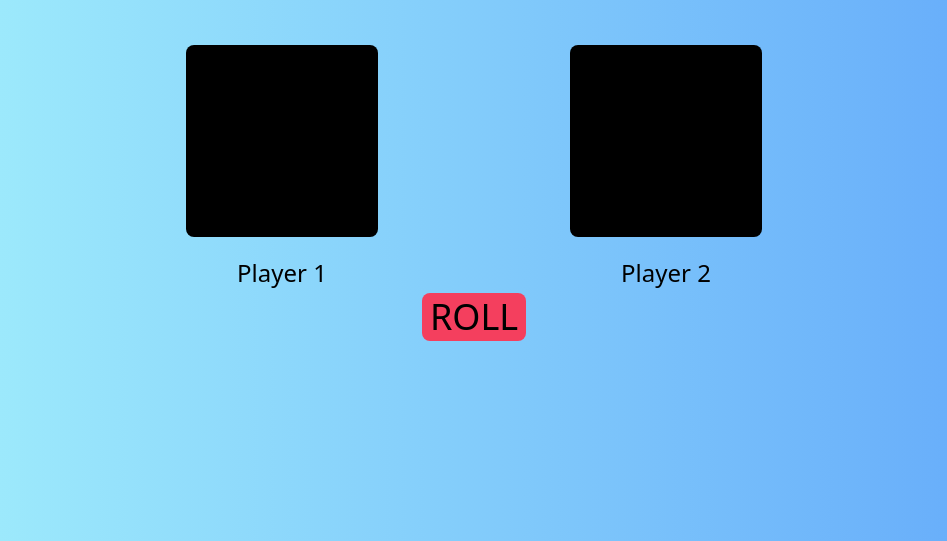
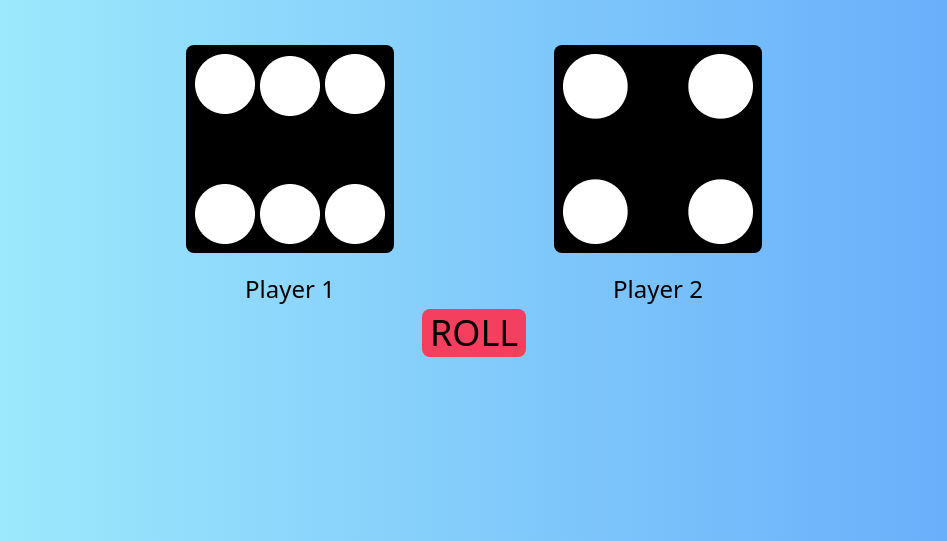
Before and after one commit to ZorageV/Dice-Game, a website built with Vite: page index.html in a window 1280 px wide. Both pictures are taken after a click on the button "ROLL". Shown: the part 259-800 px from the top of the page, without its empty margins (166-1113 px from the left). Built offline with nearby package versions, Linux system fonts and the light colour scheme.

Commit message:
Completed

```diff
--- a/index.html
+++ b/index.html
@@ -10,11 +10,12 @@
 </head>
 <body class="bg-gradient-to-r from-cyan-200 to-blue-400">
     <div class="bg-transparent text-black w-1/2 h-48 text-6xl grid justify-center items-center mx-auto mt-16 rounded-lg">
-        <h1>Winner is Player 1</h1>
+        <h1 id="winner">Winner is Player 1</h1>
     </div>
     <div class="w-1/2 px-8 mx-auto mt-12 flex justify-between">
         <div>
-            <div class="w-48 h-48 bg-black rounded-lg">
+            <div class="w-52 h-52 bg-black rounded-lg grid items-center justify-center">
+                <img id="dice1" src="images/1.png" alt="dice 1">
             </div>
             <div class="bg-transparent text-black rounded-xl mt-4 text-2xl">
                 <h3 class="flex justify-center py-1">
@@ -25,7 +26,8 @@
             </div>
         </div>
         <div>
-            <div class="w-48 h-48 bg-black rounded-lg">
+            <div class="w-52 h-52 bg-black rounded-lg grid items-center justify-center">
+                <img id="dice2" src="images/1.png" alt="dice 1">
             </div>
             <div class="bg-transparent text-black rounded-xl mt-4 text-2xl">
                 <h3 class="flex justify-center py-1">
@@ -37,7 +39,7 @@
         </div>
     </div>
     <div class="w-fit h-fit bg-rose-500 rounded-lg text-4xl py-1 px-2 mx-auto">
-        <button>ROLL</button>
+        <button id="roll">ROLL</button>
     </div>
 </body>
 <script src="script.js "></script>
--- a/script.js
+++ b/script.js
@@ -0,0 +1,25 @@
+let btn = document.getElementById("roll")
+let images=["images/1.png", "images/2.png", "images/3.png", "images/4.png", "images/5.png", "images/6.png"]
+btn.addEventListener('click', function(){
+    let dice1=document.getElementById("dice1")
+    let dice2=document.getElementById("dice2")
+    let random1 = Math.floor(Math.random()*6)
+    let random2 = Math.floor(Math.random()*6)
+    while(true){
+        if(random1!=random2){
+            break;
+        }
+        else{
+            random2 = Math.floor(Math.random()*6)
+        }
+    }
+    dice1.setAttribute("src", images[random1])
+    dice2.setAttribute("src", images[random2])
+    let winner = document.getElementById("winner")
+    if(random1>random2){
+        winner.innerText = "Winner is Player 1"
+    }
+    else if(random1<random2){
+        winner.innerText = "Winner is Player 2"
+    }
+})
```
Also changed, not shown: images/1.png (added), images/2.png (added), images/3.png (added), images/4.png (added), images/5.png (added), images/6.png (added).
